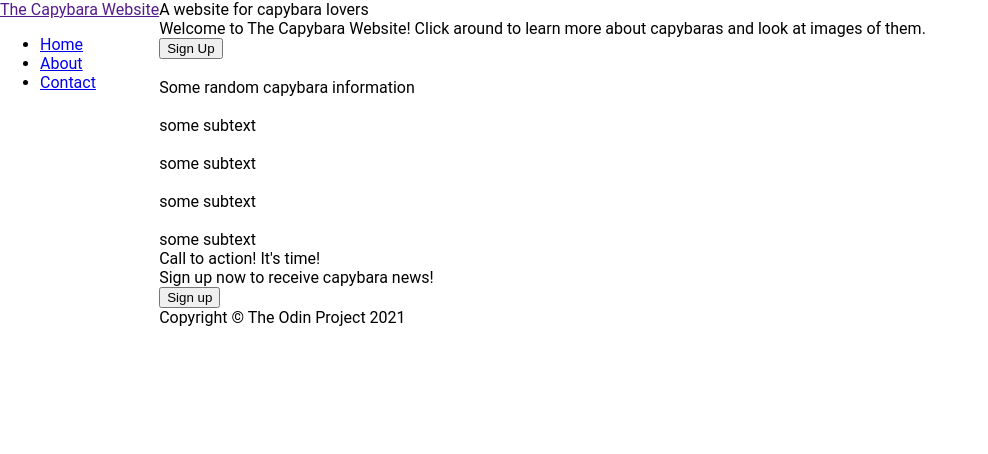
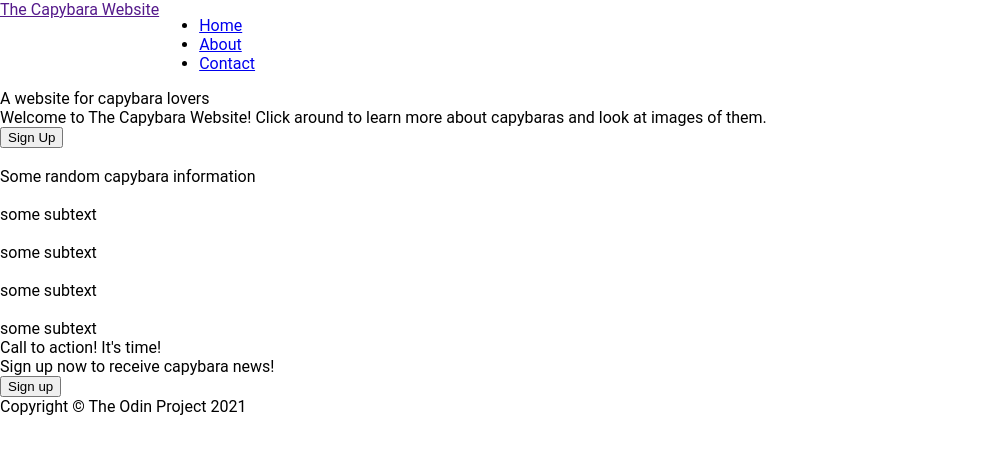
Before and after one commit to February191999/foundations-landing-page, a plain HTML site: page index.html in a window 1280 px wide. Shown: the whole page, without its empty margins (0-988 px from the left). Drawn offline with Linux system fonts and the light colour scheme.

Commit message:
Change body flex-direction to column, change nav display to flex

```diff
--- a/style.css
+++ b/style.css
@@ -3,4 +3,10 @@ body {
     margin: 0;
     min-height: 100vh;
     display: flex;
+    flex-direction: column;
 }
+
+nav {
+    display: flex;
+
+}
```
